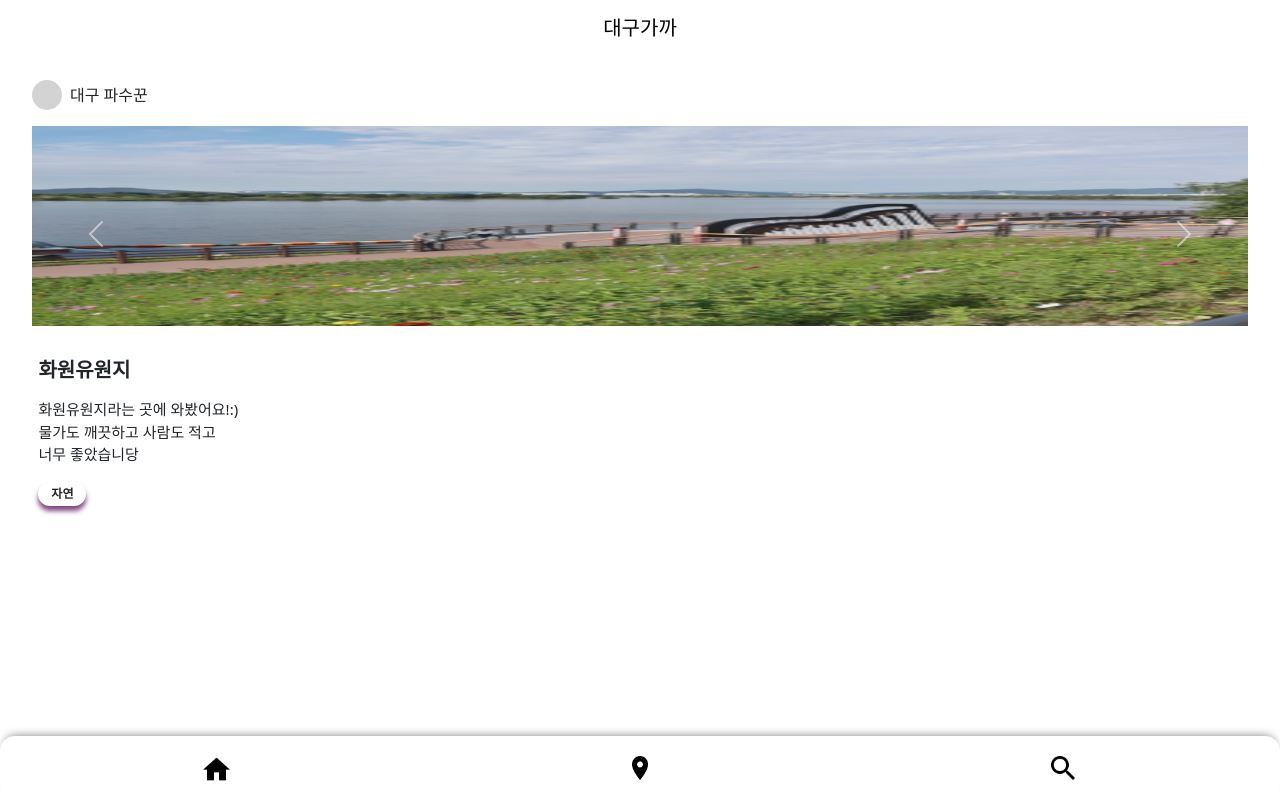
After one commit to yoo0221/2022-hackathon, a Django app: page /detail/ in a window 1280 px wide. The commit adds this page. Run offline with Django 4.2, Linux system fonts and the light colour scheme.

Commit message:
detail update

```diff
--- a/daegu/daegu/settings.py
+++ b/daegu/daegu/settings.py
@@ -31,13 +31,13 @@ ALLOWED_HOSTS = []
 # Application definition
 
 INSTALLED_APPS = [
+    'main',
     'django.contrib.admin',
     'django.contrib.auth',
     'django.contrib.contenttypes',
     'django.contrib.sessions',
     'django.contrib.messages',
     'django.contrib.staticfiles',
-    'main',
 ]
 
 MIDDLEWARE = [
--- a/daegu/daegu/urls.py
+++ b/daegu/daegu/urls.py
@@ -19,5 +19,6 @@ from main import views
 
 urlpatterns = [
     path('admin/', admin.site.urls),
-    path('', views.main)
+    path('', views.main, name="main"),
+    path('detail/', views.detail, name="detail"),
 ]
--- a/daegu/main/static/css/style.css
+++ b/daegu/main/static/css/style.css
@@ -85,3 +85,56 @@
     display:flex;
     justify-content:center;
 }
+
+/*posting*/
+.writer-box{
+    display:flex;
+    align-items: center;
+    padding-left:2rem;
+}
+
+.writer-img{
+    height:30px;
+    width:30px;
+    background-color:lightgray;
+    border-radius:100px;
+}
+
+.writer{
+    margin-left:0.5rem;
+}
+
+.carousel-box{
+    padding:1rem 2rem 2rem 2rem;
+    width:100%;
+}
+
+.text-box{
+    margin-left:2.4rem;
+}
+
+.text-title{
+    font-size:20px;
+    font-weight:bold;
+}
+
+.text-content{
+    font-size:15px;
+    padding-top:0.5rem;
+}
+
+.type-box{
+    border-radius:15px;
+    display:flex;
+    align-items:center;
+    justify-content:center;
+    width:3rem;
+    height:1.5rem;
+    box-shadow:0px 5px 5px rgb(129, 72, 129);
+}
+
+.type-text{
+    margin:0;
+    font-size:12px;
+    font-weight:bold;
+}
--- /dev/null
+++ b/daegu/main/templates/detail.html
@@ -0,0 +1,68 @@
+{% load static %}
+<!DOCTYPE html>
+<html lang="en">
+<head>
+    <meta charset="UTF-8">
+    <meta http-equiv="X-UA-Compatible" content="IE=edge">
+    <meta name="viewport" content="width=device-width, initial-scale=1.0">
+    <title>Posting</title>
+    <link rel="stylesheet" href="{% static 'css/style.css' %}" />
+    <link href="https://cdn.jsdelivr.net/npm/bootstrap@5.2.1/dist/css/bootstrap.min.css" rel="stylesheet" integrity="sha384-iYQeCzEYFbKjA/T2uDLTpkwGzCiq6soy8tYaI1GyVh/UjpbCx/TYkiZhlZB6+fzT" crossorigin="anonymous">
+</head>
+<body>
+    <!--header-->
+    <div class="header-format" >
+        <p class="header-text">대구가까</p>
+    </div>
+
+    <!--posting-->
+    <section style="padding-top:5rem; padding-left:0;">
+
+        <!--posting/writer-->
+        <div class="writer-box">
+            <div class="writer-img"></div>
+            <div class="writer"><p style="margin:0;">대구 파수꾼</p></div>
+        </div>
+
+        <!--posting/images-->
+        <div id="carouselExampleControls" class="carousel slide carousel-box" data-bs-ride="carousel">
+            <div class="carousel-inner">
+            <div class="carousel-item active">
+                <img style="height:200px;" src="{% static 'img/posting.png' %}" class="d-block w-100" alt="...">
+            </div>
+            <div class="carousel-item">
+                <img style="height:200px;" src="{% static 'img/posting.png' %}" class="d-block w-100" alt="...">
+            </div>
+            <div class="carousel-item">
+                <img style="height:200px;" src="{% static 'img/posting.png' %}" class="d-block w-100" alt="...">
+            </div>
+            </div>
+            <button class="carousel-control-prev" type="button" data-bs-target="#carouselExampleControls" data-bs-slide="prev">
+            <span class="carousel-control-prev-icon" aria-hidden="true"></span>
+            <span class="visually-hidden">Previous</span>
+            </button>
+            <button class="carousel-control-next" type="button" data-bs-target="#carouselExampleControls" data-bs-slide="next">
+            <span class="carousel-control-next-icon" aria-hidden="true"></span>
+            <span class="visually-hidden">Next</span>
+            </button>
+        </div>
+
+        <!--posting/text-->
+        <div class="text-box">
+            <h1 class="text-title">화원유원지</h1>
+            <p class="text-content">화원유원지라는 곳에 와봤어요!:) <br>물가도 깨끗하고 사람도 적고 <br>너무 좋았습니당</p>
+            <div class="type-box"><p class="type-text">자연</p></div>
+        </div>
+
+    </section>
+
+    <!--footer-->
+    <div class="footer-list">
+        <span class="footer-icon"><a href="{% url 'main' %}"><img style="height:1.5rem;" src="{% static 'img/home.png' %}"></a></span>
+        <span class="footer-icon"><img style="height:1.5rem;" src="{% static 'img/location.png' %}"></span>
+        <span class="footer-icon"><img style="height:1.5rem;" src="{% static 'img/search.png' %}"></span>
+    </div>
+
+    <script src="https://cdn.jsdelivr.net/npm/bootstrap@5.2.1/dist/js/bootstrap.bundle.min.js" integrity="sha384-u1OknCvxWvY5kfmNBILK2hRnQC3Pr17a+RTT6rIHI7NnikvbZlHgTPOOmMi466C8" crossorigin="anonymous"></script>
+</body>
+</html>
--- a/daegu/main/templates/home.html
+++ b/daegu/main/templates/home.html
@@ -5,7 +5,7 @@
     <meta charset="UTF-8">
     <meta http-equiv="X-UA-Compatible" content="IE=edge">
     <meta name="viewport" content="width=device-width, initial-scale=1.0">
-    <title>Document</title>
+    <title>대구가까</title>
     <link rel="stylesheet" href="{% static 'css/style.css' %}" />
     <link href="https://cdn.jsdelivr.net/npm/bootstrap@5.2.1/dist/css/bootstrap.min.css" rel="stylesheet" integrity="sha384-iYQeCzEYFbKjA/T2uDLTpkwGzCiq6soy8tYaI1GyVh/UjpbCx/TYkiZhlZB6+fzT" crossorigin="anonymous">
 </head>
@@ -28,7 +28,7 @@
         <h1 class="content-text">#대구핫플🔥</h1>
         <div style="padding:1.5rem;">
             <div class="content-list"> <!--overflow-x:scroll;-->
-                <img class="content-img" src="{% static 'img/image.png' %}">
+                <a href="{% url 'detail' %}"><img class="content-img" src="{% static 'img/image.png' %}"></a>
                 <img class="content-img" src="{% static 'img/image.png' %}">
                 <img class="content-img" src="{% static 'img/image.png' %}">
                 <img class="content-img" src="{% static 'img/image.png' %}">
@@ -75,7 +75,7 @@
 
     <!--footer-->
     <div class="footer-list">
-        <span class="footer-icon"><img style="height:1.5rem;" src="{% static 'img/home.png' %}"></span>
+        <span class="footer-icon"><a href="{% url 'main' %}"><img style="height:1.5rem;" src="{% static 'img/home.png' %}"></a></span>
         <span class="footer-icon"><img style="height:1.5rem;" src="{% static 'img/location.png' %}"></span>
         <span class="footer-icon"><img style="height:1.5rem;" src="{% static 'img/search.png' %}"></span>
     </div>
--- a/daegu/main/views.py
+++ b/daegu/main/views.py
@@ -3,3 +3,6 @@ from django.shortcuts import render
 # Create your views here.
 def main(request):
     return render(request, 'home.html')
+
+def detail(request):
+    return render(request, 'detail.html')
```
Also changed, not shown: daegu/main/static/img/bin-scrap.png (added), daegu/main/static/img/full-scrap.png (added), daegu/main/static/img/posting.png (added).
